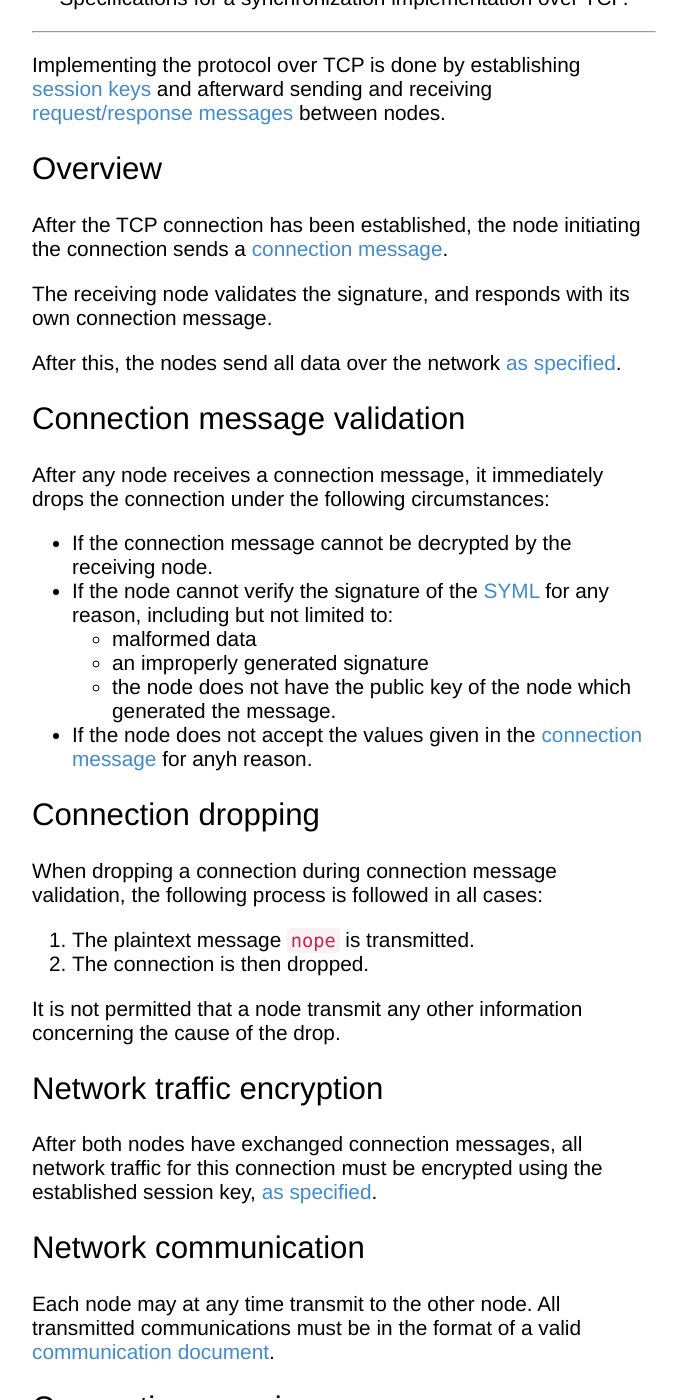
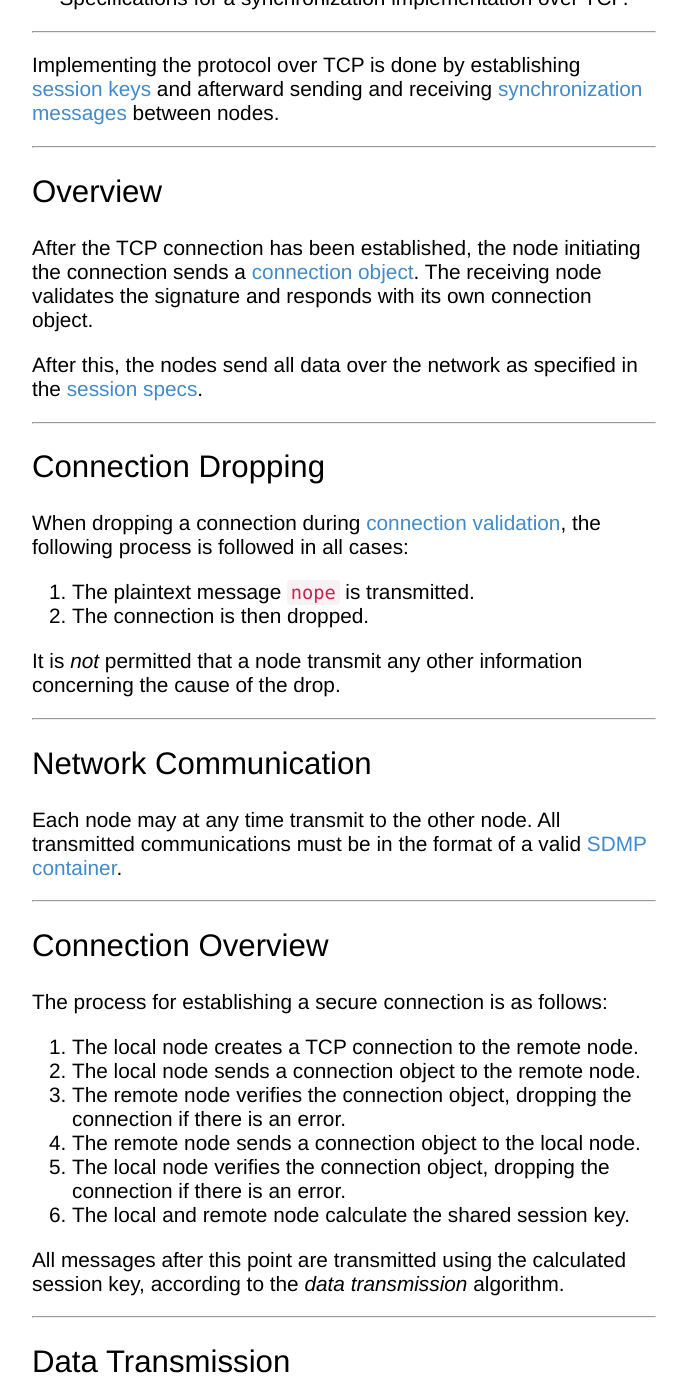
Before and after one commit to sdmp/sdmp.github.io, a Jekyll site: the page built from docs/tcp/index.md, in a window 1280 px wide and 1400 px high, scrolled down 293 px. Shown: the whole window, without its empty margins (296-983 px from the left). Built offline with Jekyll 4.4.1, drawn with Linux system fonts in a browser that asks for light colours; some of the changed text lies outside the part shown.

Commit message:
Updating the TCP impl, and moving session bits to TCP

```diff
--- a/docs/tcp/index.md
+++ b/docs/tcp/index.md
@@ -5,64 +5,68 @@
 ---
 
 
-Implementing the protocol over TCP is done by establishing [session keys](../session)
-and afterward sending and receiving [request/response messages](../communication)
+Implementing the protocol over TCP is done by establishing [session keys](../session/)
+and afterward sending and receiving [synchronization messages](../synchronization/)
 between nodes.
+
+---
 
 ## Overview
 
 After the TCP connection has been established, the node initiating the connection
-sends a [connection message](../session/#connection-message).
+sends a [connection object](../session/#connection-object). The receiving node
+validates the signature and responds with its own connection object.
 
-The receiving node validates the signature, and responds with its own connection message.
+After this, the nodes send all data over the network as specified in the
+[session specs](../session/#network-traffic).
 
-After this, the nodes send all data over the network [as specified](../session/#transmitting-data).
+---
 
-## Connection message validation
+## Connection Dropping
 
-After any node receives a connection message, it immediately drops the connection under the
-following circumstances:
-
-* If the connection message cannot be decrypted by the receiving node.
-* If the node cannot verify the signature of the [SYML][syml] for any reason, including
-	but not limited to:
-	- malformed data
-	- an improperly generated signature
-	- the node does not have the public key of the node which generated the message.
-* If the node does not accept the values given in the [connection message](../session/#connection-message)
-	for anyh reason.
-
-## Connection dropping
-
-When dropping a connection during connection message validation, the following process
-is followed in all cases:
+When dropping a connection during [connection validation](../session/#connection-validation),
+the following process is followed in all cases:
 
 1. The plaintext message `nope` is transmitted.
 2. The connection is then dropped.
 
-It is not permitted that a node transmit any other information concerning the cause of the drop.
+It is *not* permitted that a node transmit any other information concerning the cause of the drop.
 
-## Network traffic encryption
+---
 
-After both nodes have exchanged connection messages, all network traffic for this connection must
-be encrypted using the established session key, [as specified](../session/#transmitting-data).
-
-## Network communication
+## Network Communication
 
 Each node may at any time transmit to the other node. All transmitted communications must be in
-the format of a valid [communication document](../communication/#communication-document-format).
+the format of a valid [SDMP container](../container/).
 
-## Connection overview
+---
+
+## Connection Overview
 
 The process for establishing a secure connection is as follows:
 
 1. The local node creates a TCP connection to the remote node.
-2. The local node sends a connection message to the remote node.
-3. The remote node verifies the connection message, dropping the connection if there is an error.
-4. The remote node sends a connection message to the local node.
-5. The local node verifies the connection message, dropping the connection if there is an error.
+2. The local node sends a connection object to the remote node.
+3. The remote node verifies the connection object, dropping the connection if there is an error.
+4. The remote node sends a connection object to the local node.
+5. The local node verifies the connection object, dropping the connection if there is an error.
 6. The local and remote node calculate the shared session key.
-7. All future messages are padded and then encrypted using the shared session key.
 
-[syml]: http://github.com/sdmp/signed-yaml
-[newissue]: https://github.com/sdmp/sdmp.github.io/issues/new
+All messages after this point are transmitted using the calculated session key, according to
+the *data transmission* algorithm.
+
+---
+
+## Data Transmission
+
+The following ordered steps must be performed prior to transmitting any data across the network:
+
+1. The data must be compressed using the [DEFLATE][deflate] algorithm specified in [RFC 1951][rfc1951].
+2. The compressed data must be [zero-byte padded](../cryptography.) to the nearest **256 bytes**.
+3. The compressed and padded data must be encrypted using the calculated session key.
+
+Received data follows the reverse of those steps.
+
+
+[deflate]: https://en.wikipedia.org/wiki/DEFLATE
+[rfc1951]: https://www.ietf.org/rfc/rfc1951.txt
```
Also changed, not shown: docs/session/index.md (+1 -15 lines).
